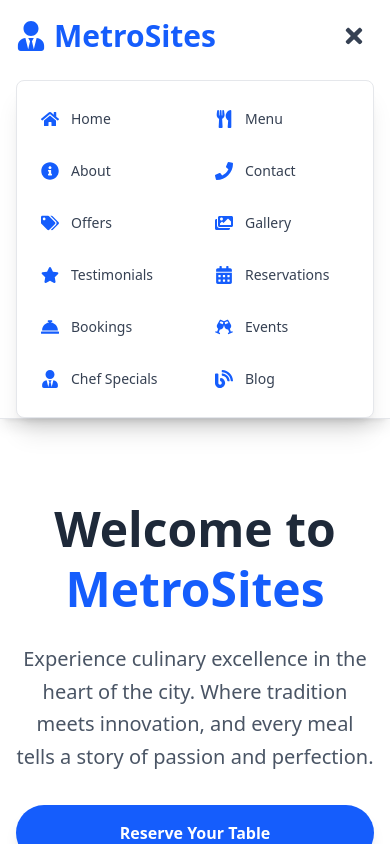
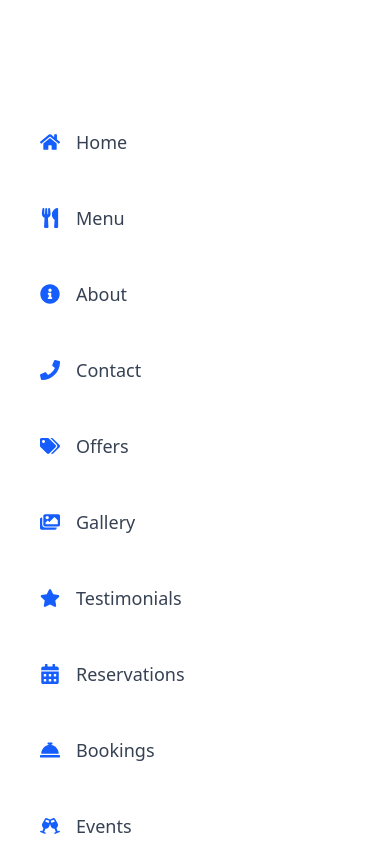
Before and after one commit to Matuku45/metrosites-restaurant-advanced, a React (Vite) app: page / in a window 390 px wide. Both pictures are taken after a click on the button 354 px from the left and 36 px from the top of the page. Shown: the top 844 px of the page. Built offline with nearby package versions, Linux system fonts and the light colour scheme.

Commit message:
Updated the mobile navigation to use a full-screen overlay that expands when the hamburger menu is clicked

```diff
--- a/src/components/Header.jsx
+++ b/src/components/Header.jsx
@@ -53,22 +53,32 @@ export default function Header() {
           </button>
         </div>
 
-        {/* Mobile Navigation */}
+        {/* Mobile Navigation Overlay */}
         {isMenuOpen && (
-          <div className="lg:hidden bg-white border border-gray-200 rounded-lg mt-2 py-4 px-2 shadow-xl">
-            <nav className="grid grid-cols-2 gap-2">
+          <div className="lg:hidden fixed inset-0 bg-white z-40 flex flex-col pt-20">
+            <nav className="flex-1 px-4 py-8">
+              <div className="grid grid-cols-1 gap-4">
                 {navItems.map((item) => (
                   <Link
                     key={item.to}
                     to={item.to}
                     onClick={() => setIsMenuOpen(false)}
-                  className="flex items-center space-x-3 px-4 py-3 text-gray-700 hover:text-blue-600 hover:bg-blue-50 rounded-lg transition duration-300 font-medium"
+                    className="flex items-center space-x-4 px-6 py-4 text-gray-700 hover:text-blue-600 hover:bg-blue-50 rounded-lg transition duration-300 font-medium text-lg"
                   >
-                  <item.icon className="text-lg text-blue-600" />
-                  <span className="text-sm">{item.label}</span>
+                    <item.icon className="text-xl text-blue-600" />
+                    <span>{item.label}</span>
                   </Link>
                 ))}
+              </div>
             </nav>
+            <div className="p-4 border-t border-gray-200">
+              <button
+                onClick={() => setIsMenuOpen(false)}
+                className="w-full bg-blue-600 text-white py-3 px-4 rounded-lg hover:bg-blue-700 transition duration-300 font-semibold"
+              >
+                Close Menu
+              </button>
+            </div>
           </div>
         )}
       </div>
```
Lines whose indentation alone changed are shown as unchanged.
